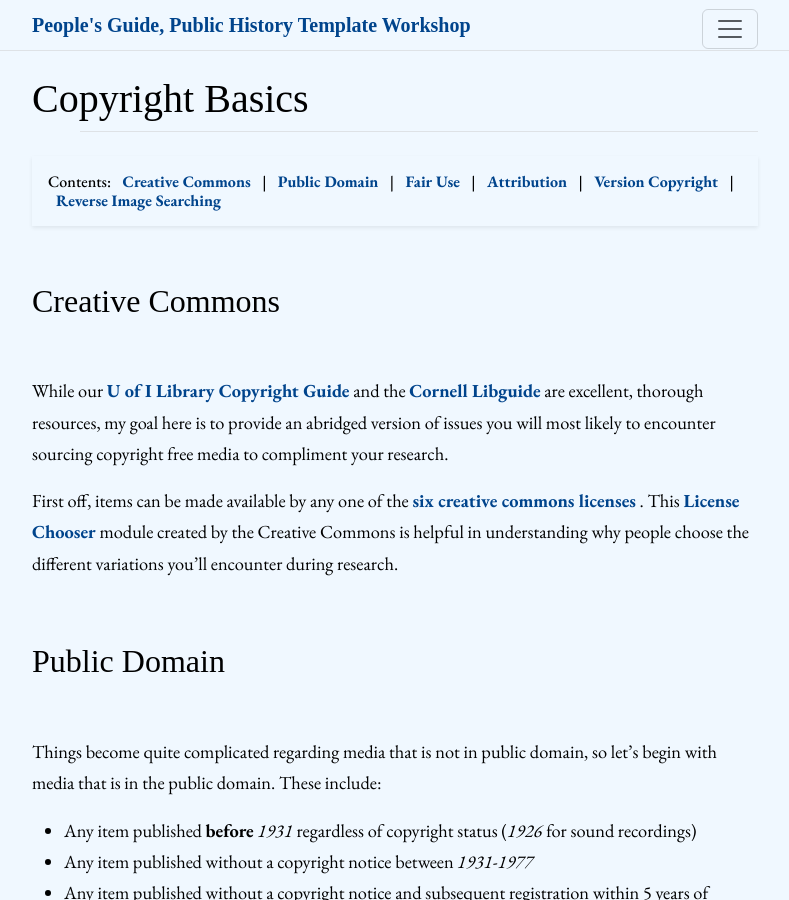
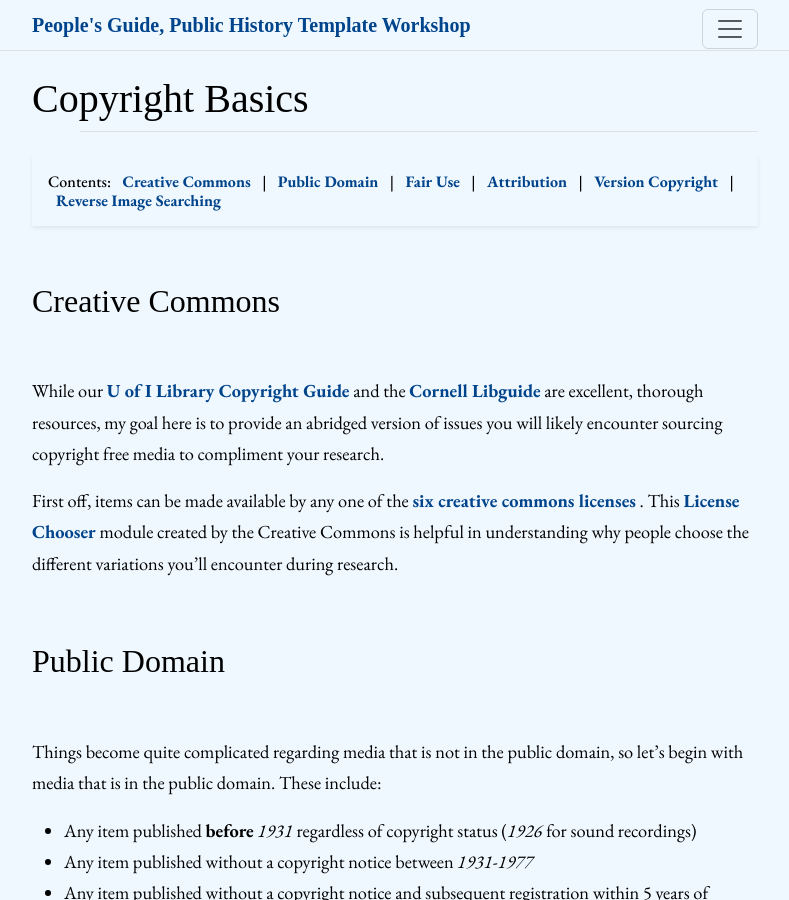
Before and after one commit to thecdil/peoples_guide, a Jekyll site: the page built from content/2_copy.md, in a window 1280 px wide and 900 px high. Shown: the whole window, without its empty margins (245-1034 px from the left). Built offline with Jekyll 4.4.1, drawn with Linux system fonts in a browser that asks for light colours; some web fonts are replaced; some of the changed text lies outside the part shown.

Commit message:
typo correction

```diff
--- a/content/2_copy.md
+++ b/content/2_copy.md
@@ -12,7 +12,7 @@ gallery: true
 
 <br>
 
-While our [U of I Library Copyright Guide](https://www.lib.uidaho.edu/copyright/guide.html) and the [Cornell Libguide](https://guides.library.cornell.edu/copyright/publicdomain){:target="_blank" rel="noopener"}  are excellent, thorough resources, my goal here is to provide an abridged version of issues you will most likely to encounter sourcing copyright free media to compliment your research.
+While our [U of I Library Copyright Guide](https://www.lib.uidaho.edu/copyright/guide.html) and the [Cornell Libguide](https://guides.library.cornell.edu/copyright/publicdomain){:target="_blank" rel="noopener"}  are excellent, thorough resources, my goal here is to provide an abridged version of issues you will likely encounter sourcing copyright free media to compliment your research.
 
 First off, items can be made available by any one of the [six creative commons licenses](https://creativecommons.org/share-your-work/cclicenses/){:target="_blank" rel="noopener"} . This [License Chooser](https://chooser-beta.creativecommons.org/){:target="_blank" rel="noopener"}  module created by the Creative Commons is helpful in understanding why people choose the different variations you'll encounter during research.
 
@@ -22,7 +22,7 @@ First off, items can be made available by any one of the [six creative commons l
 
 <br>
 
-Things become quite complicated regarding media that is not in public domain, so let's begin with media that <red>is in the public domain</red>. These include:
+Things become quite complicated regarding media that is not in the public domain, so let's begin with media that <red>is in the public domain</red>. These include:
 * Any item published **before** _{{ site.time | date: "%Y" | minus: 95 }}_ regardless of copyright status (_{{ site.time | date: "%Y" | minus: 100 }}_ for sound recordings)
 * Any item published without a copyright notice between _{{ site.time | date: "%Y" | minus: 95 }}_-_1977_
 * Any item published without a copyright notice and subsequent registration within 5 years of expiration from _1978-1989_
@@ -72,6 +72,6 @@ You can also choose to use [the above photograph](https://commons.wikimedia.org/
 
 <br>
 
-But what if you have an image with no data and you need to determine the copyright status of the object? This is a perfect job for reverse image searching, which has greatly increased in accuracy due to rapid developments in machine learning. While Google, Bing and Yandex all have reverse image searching tools in their browser, I prefer [TinEye](https://tineye.com/){:target="_blank" rel="noopener"} for it's simple interface and ability to sort image results by file size (if I am looking for the highest quality version of an image) and upload date (if I am looking for the original version of an image).
+But what if you have an image with no data and you need to determine the copyright status of the object? This is a perfect job for reverse image searching, which has greatly increased in accuracy due to rapid developments in machine learning. While Google, Bing and Yandex all have reverse image searching tools in their browser, I prefer [TinEye](https://tineye.com/){:target="_blank" rel="noopener"} for its simple interface and ability to sort image results by file size (if I am looking for the highest quality version of an image) and upload date (if I am looking for the original version of an image).
 
 <br>
```
Also changed, not shown: content/1_intro.md (+2 -2 lines), content/3_search.md (+1 -1 lines), content/4_doc.md (+1 -1 lines), index.md (+6 -0 lines).
